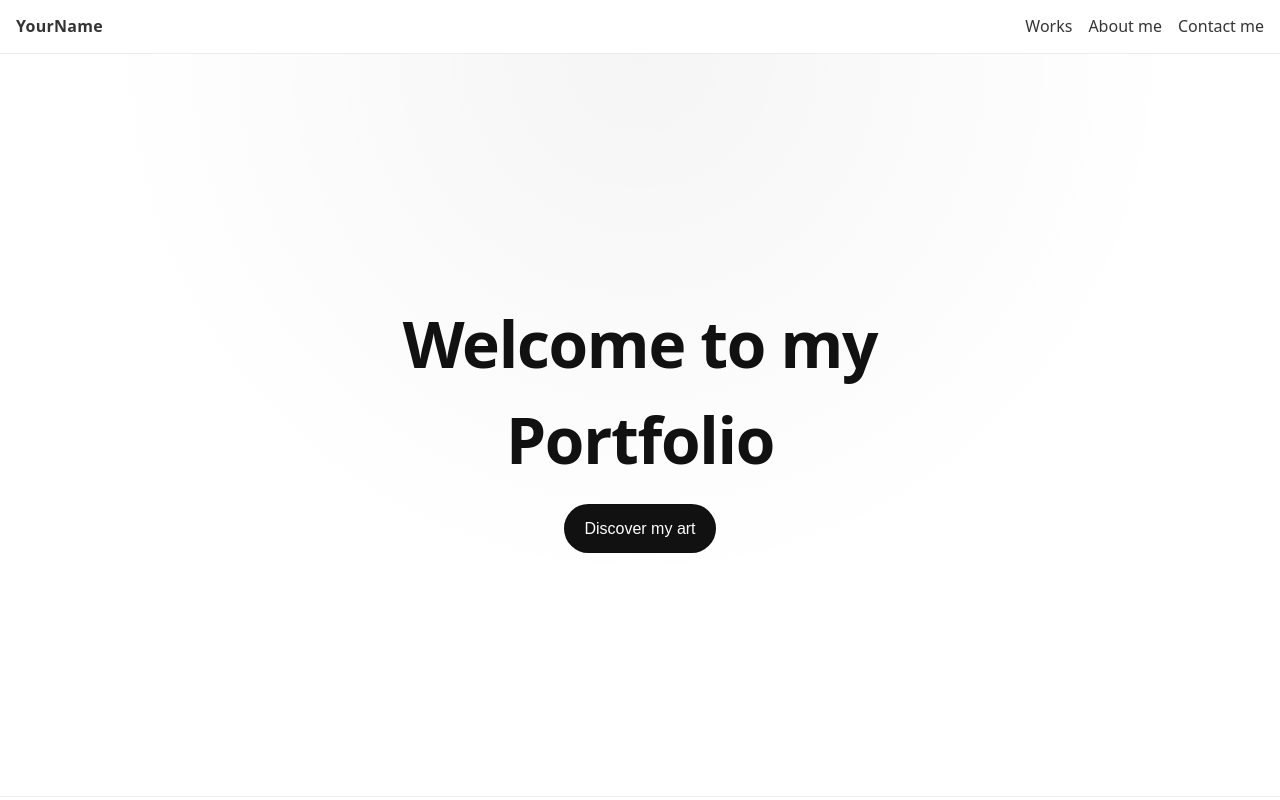
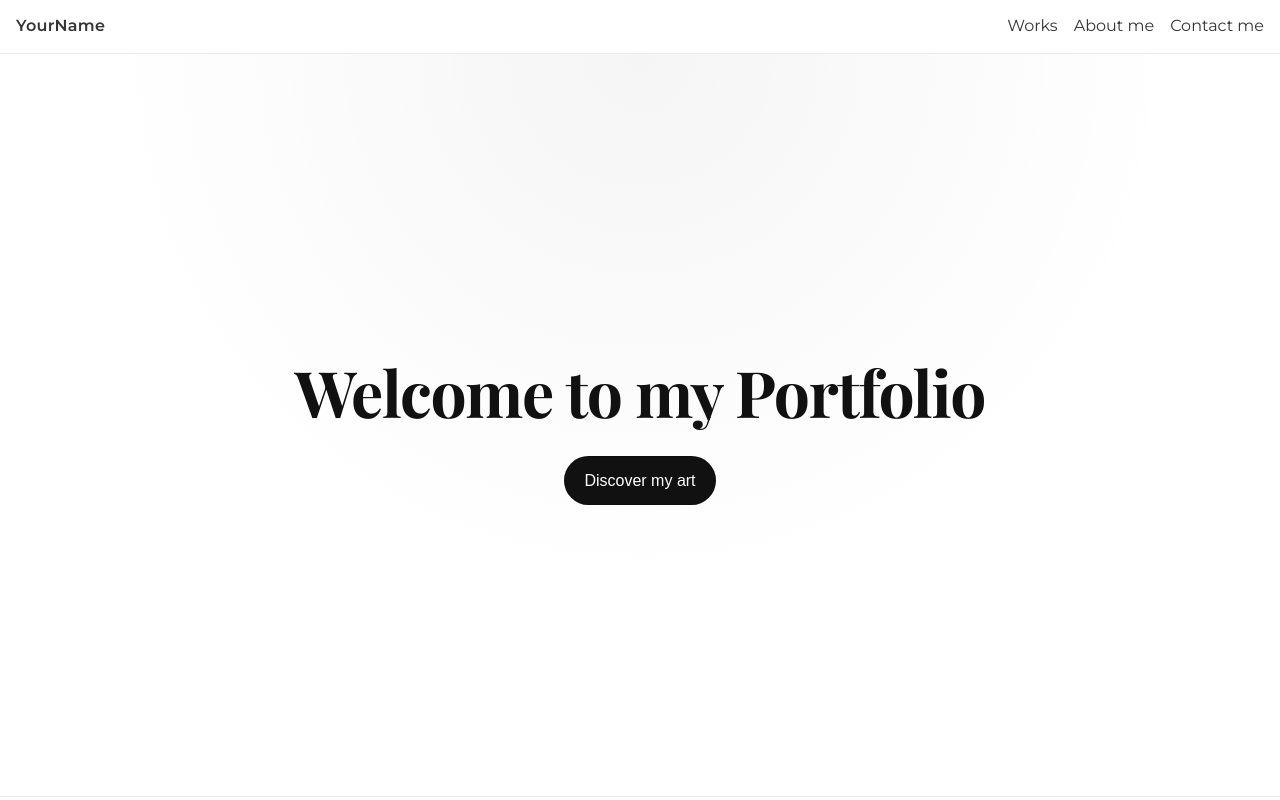
Before and after one commit to Auroramarcos/PORTFOLIO-FINAL, a plain HTML site: page index.html in a window 1280 px wide. Shown: the top 800 px of the page. Drawn offline with nearby package versions, Linux system fonts and the light colour scheme.

Commit message:
tipografías

```diff
--- a/css/styles.css
+++ b/css/styles.css
@@ -1,9 +1,19 @@
+:root {
+  --font-title: 'Playfair Display', serif;
+  --font-body: 'Montserrat', system-ui, sans-serif;
+}
+
+.hero-title,
+h1, h2, h3 {
+  font-family: var(--font-title);
+}
+
 /* Base */
 * { box-sizing: border-box; }
 html { scroll-behavior: smooth; }
 body {
   margin: 0;
-  font-family: system-ui, -apple-system, Segoe UI, Roboto, Arial, sans-serif;
+  font-family: var(--font-body);
   line-height: 1.5;
   color: #111;
   background: #fff;
--- a/index.html
+++ b/index.html
@@ -4,6 +4,10 @@
   <meta charset="utf-8" />
   <meta name="viewport" content="width=device-width, initial-scale=1" />
   <title>Portfolio</title>
+<link rel="preconnect" href="https://fonts.googleapis.com">
+<link rel="preconnect" href="https://fonts.gstatic.com" crossorigin>
+<link href="https://fonts.googleapis.com/css2?family=Playfair+Display:wght@400;600;700;800&family=Montserrat:wght@400;500;600&display=swap" rel="stylesheet">
+
   <link rel="stylesheet" href="css/styles.css" />
   <script src="js/main.js" defer></script>
 </head>
```
